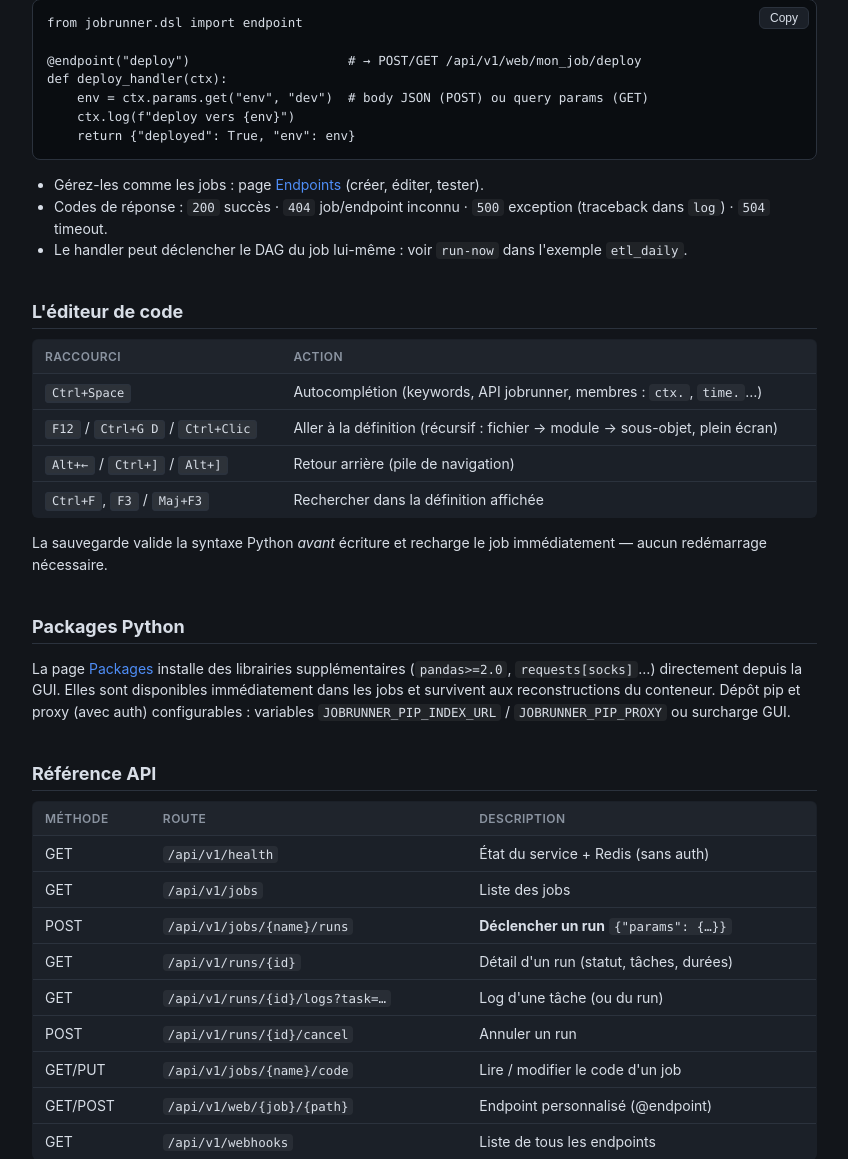
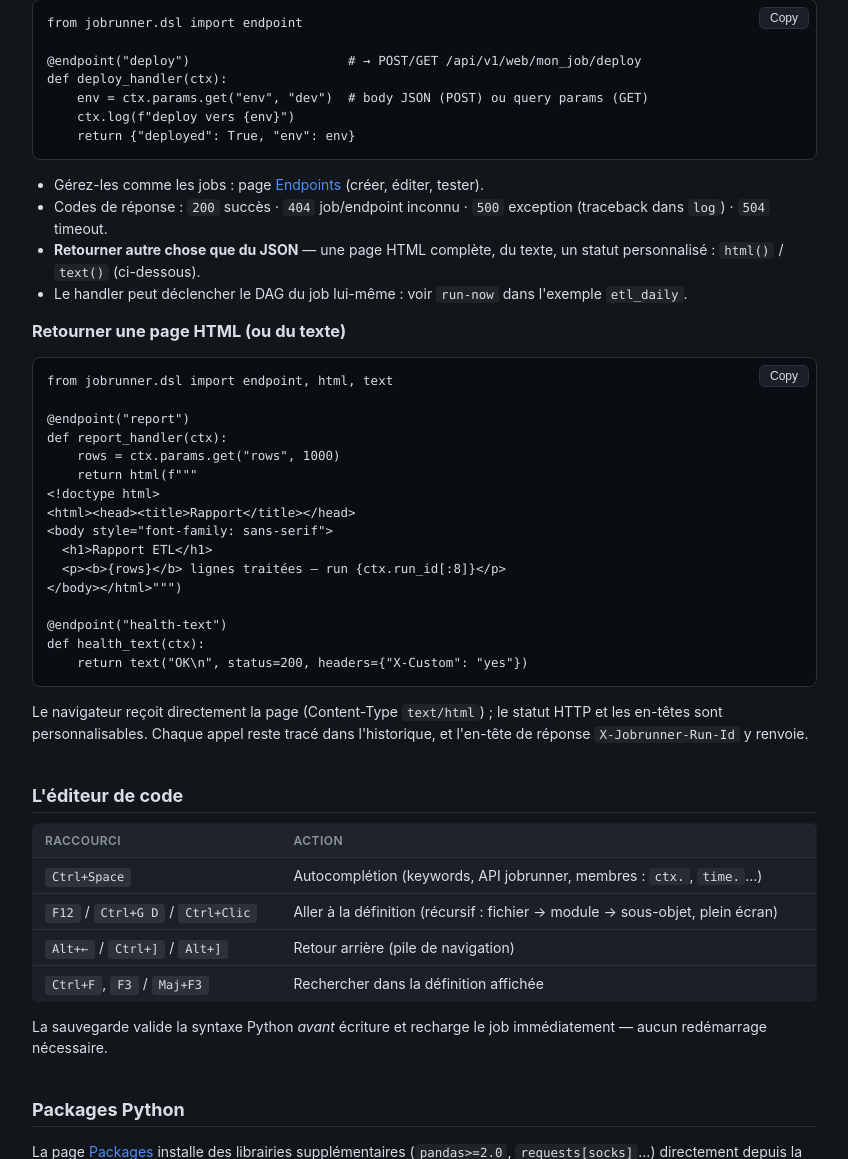
Before and after one commit to toniok2nd/jobrunner, a FastAPI app: template jobrunner/ui/templates/docs.html in a window 1280 px wide. Shown: the part 2871-4030 px from the top of the page, without its empty margins (339-1187 px from the left). Run offline with FastAPI, Linux system fonts and the light colour scheme; the template is opened without the code that fills it, so the values that code supplies are empty; parts of the project's set-up code (start-up, migrations or seed data) failed here and were passed over.

Commit message:
html render for endpoint

```diff
--- a/jobrunner/api/webhook_routes.py
+++ b/jobrunner/api/webhook_routes.py
@@ -6,7 +6,7 @@
 Auth: same bearer tokens as the rest of the API.
 """
 
-from fastapi import APIRouter, Depends, HTTPException, Request
+from fastapi import APIRouter, Depends, HTTPException, Request, Response
 from starlette.concurrency import run_in_threadpool
 
 from ..deps import require_token
@@ -73,8 +73,20 @@ async def call_webhook(
         "auth": f"token:{token.label}",
     }
     try:
-        return await run_in_threadpool(
+        payload = await run_in_threadpool(
             dispatch_webhook, job_name, endpoint_path, params, None, meta
         )
     except WebhookError as exc:
         raise _http_error(exc)
+
+    # Handler returned a custom response (html(), text(), …)
+    if "content_type" in payload:
+        headers = dict(payload.get("headers") or {})
+        headers["X-Jobrunner-Run-Id"] = payload["run_id"]
+        return Response(
+            content=payload["body"],
+            media_type=payload["content_type"],
+            status_code=payload.get("http_status", 200),
+            headers=headers,
+        )
+    return payload
--- a/jobrunner/ui/routes.py
+++ b/jobrunner/ui/routes.py
@@ -895,11 +895,20 @@ async def endpoints_call(
         "auth": f"session:{user}",
     }
     try:
-        return await run_in_threadpool(dispatch_webhook, job, path, params, None, meta)
+        payload = await run_in_threadpool(dispatch_webhook, job, path, params, None, meta)
     except WebhookError as exc:
         status = {"job_not_found": 404, "endpoint_not_found": 404,
                   "timeout": 504}.get(exc.code, 500)
         raise HTTPException(status_code=status, detail=exc.payload)
+    if "content_type" in payload:  # html()/text() responses from the handler
+        from fastapi.responses import Response as _Resp
+
+        return _Resp(
+            content=payload["body"],
+            media_type=payload["content_type"],
+            status_code=payload.get("http_status", 200),
+        )
+    return payload
 
 
 # --- documentation -------------------------------------------------------
--- a/jobrunner/ui/templates/docs.html
+++ b/jobrunner/ui/templates/docs.html
@@ -50,7 +50,7 @@ def hello(ctx):
 {% endset %}
     <div class="doc-code">
       <button class="copy-btn" onclick="copyCmd(this)">Copy</button>
-      <pre>{{ doc | trim }}</pre>
+      <pre>{{ doc | trim | forceescape }}</pre>
     </div>
   </section>
 
@@ -79,7 +79,7 @@ def notify(ctx): ...                     # ne part que quand les deux ont fini
 {% endset %}
     <div class="doc-code">
       <button class="copy-btn" onclick="copyCmd(this)">Copy</button>
-      <pre>{{ doc | trim }}</pre>
+      <pre>{{ doc | trim | forceescape }}</pre>
     </div>
     <ul>
       <li>Si une tâche lève une exception : la tâche est <span class="badge s-failed">failed</span>,
@@ -137,7 +137,7 @@ def report(ctx):
 {% endset %}
     <div class="doc-code">
       <button class="copy-btn" onclick="copyCmd(this)">Copy</button>
-      <pre>{{ doc | trim }}</pre>
+      <pre>{{ doc | trim | forceescape }}</pre>
     </div>
     <p>Déclencher avec des paramètres surcharge les valeurs par défaut :
     <code>{"params": {"date": "2026-11-11"}}</code></p>
@@ -171,7 +171,7 @@ curl "{{ request.base_url }}api/v1/runs/9f2a…/logs?task=transform" \
 {% endset %}
     <div class="doc-code">
       <button class="copy-btn" onclick="copyCmd(this)">Copy</button>
-      <pre>{{ doc | trim }}</pre>
+      <pre>{{ doc | trim | forceescape }}</pre>
     </div>
     <p>Tokens : page <a href="/tokens">API tokens</a>. Documentation interactive des routes :
     <a href="/api/docs" target="_blank">/api/docs</a>.</p>
@@ -192,15 +192,43 @@ def deploy_handler(ctx):
 {% endset %}
     <div class="doc-code">
       <button class="copy-btn" onclick="copyCmd(this)">Copy</button>
-      <pre>{{ doc | trim }}</pre>
+      <pre>{{ doc | trim | forceescape }}</pre>
     </div>
     <ul>
       <li>Gérez-les comme les jobs : page <a href="/endpoints">Endpoints</a> (créer, éditer, tester).</li>
       <li>Codes de réponse : <code>200</code> succès · <code>404</code> job/endpoint inconnu ·
           <code>500</code> exception (traceback dans <code>log</code>) · <code>504</code> timeout.</li>
+      <li><strong>Retourner autre chose que du JSON</strong> — une page HTML complète, du texte,
+          un statut personnalisé : <code>html()</code> / <code>text()</code> (ci-dessous).</li>
       <li>Le handler peut déclencher le DAG du job lui-même : voir <code>run-now</code> dans
         l'exemple <code>etl_daily</code>.</li>
     </ul>
+
+    <h3>Retourner une page HTML (ou du texte)</h3>
+    {% set doc %}from jobrunner.dsl import endpoint, html, text
+
+@endpoint("report")
+def report_handler(ctx):
+    rows = ctx.params.get("rows", 1000)
+    return html(f"""
+<!doctype html>
+<html><head><title>Rapport</title></head>
+<body style="font-family: sans-serif">
+  <h1>Rapport ETL</h1>
+  <p><b>{rows}</b> lignes traitées — run {{ '{' }}ctx.run_id[:8]{{ '}' }}</p>
+</body></html>""")
+
+@endpoint("health-text")
+def health_text(ctx):
+    return text("OK\n", status=200, headers={"X-Custom": "yes"})
+{% endset %}
+    <div class="doc-code">
+      <button class="copy-btn" onclick="copyCmd(this)">Copy</button>
+      <pre>{{ doc | trim | forceescape }}</pre>
+    </div>
+    <p>Le navigateur reçoit directement la page (Content-Type <code>text/html</code>) ; le statut
+    HTTP et les en-têtes sont personnalisables. Chaque appel reste tracé dans l'historique, et
+    l'en-tête de réponse <code>X-Jobrunner-Run-Id</code> y renvoie.</p>
   </section>
 
   <section id="editor">
--- a/jobrunner/ui/templates/editor.html
+++ b/jobrunner/ui/templates/editor.html
@@ -60,6 +60,8 @@ var DSL_HINTS = [
   {text: "@task\ndef ", display: "@task — nouvelle tâche"},
   {text: "@task(depends_on=[", display: "@task(depends_on=[...]) — tâche avec dépendances"},
   {text: "@endpoint('", display: "@endpoint('path') — endpoint HTTP personnalisé"},
+  {text: "return html('<h1></h1>')", display: "html(body) — réponse page HTML"},
+  {text: "return text('')", display: "text(body) — réponse texte brut"},
   {text: "from jobrunner.dsl import task, endpoint", display: "from jobrunner.dsl import task, endpoint"},
   {text: "task", display: "task (décorateur)"},
   {text: "endpoint", display: "endpoint (décorateur)"},
```
Also changed, not shown: jobrunner/dsl.py (+34 -0 lines), jobrunner/executor.py (+18 -4 lines), jobrunner/ui/templates/endpoints.html (+9 -3 lines), README.md.
